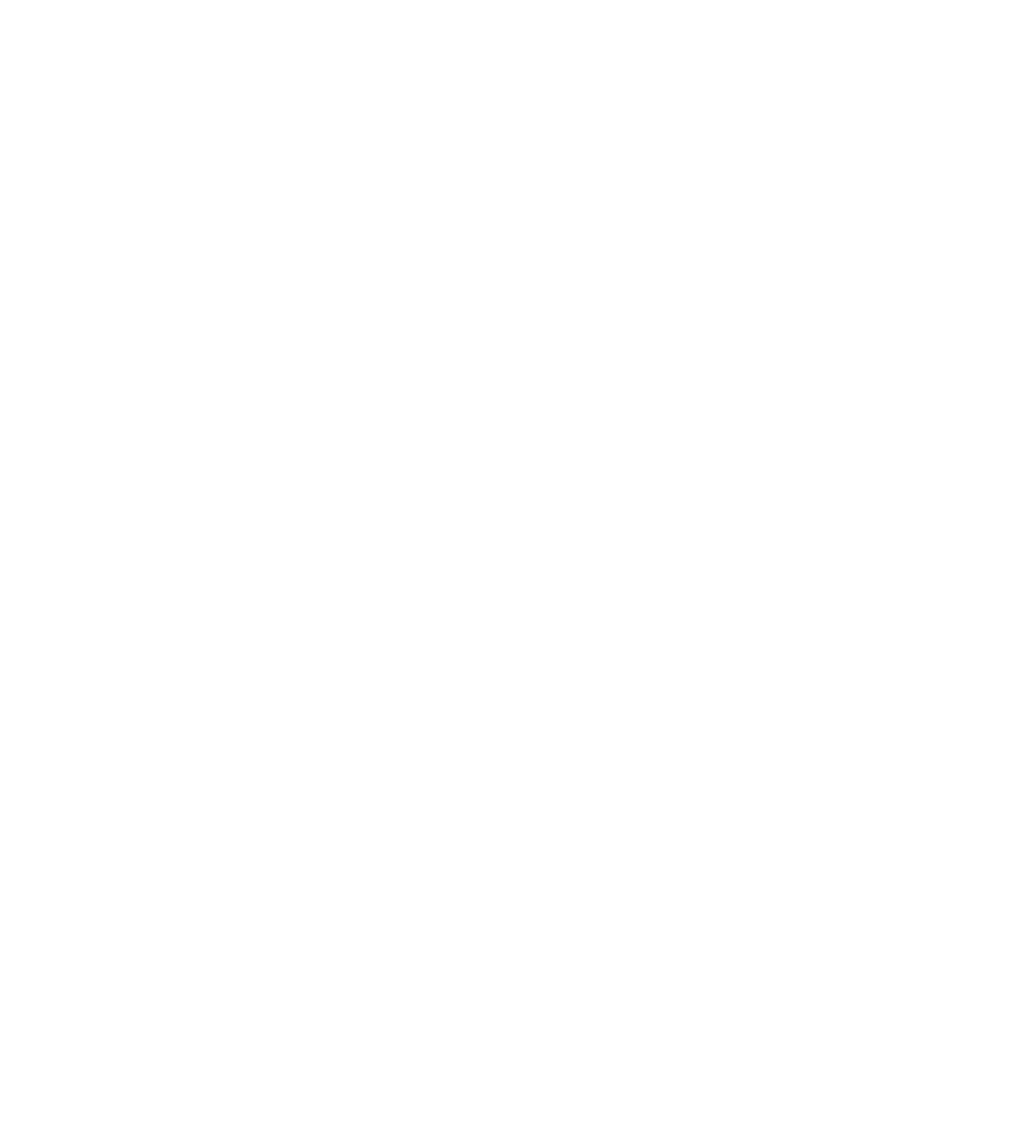
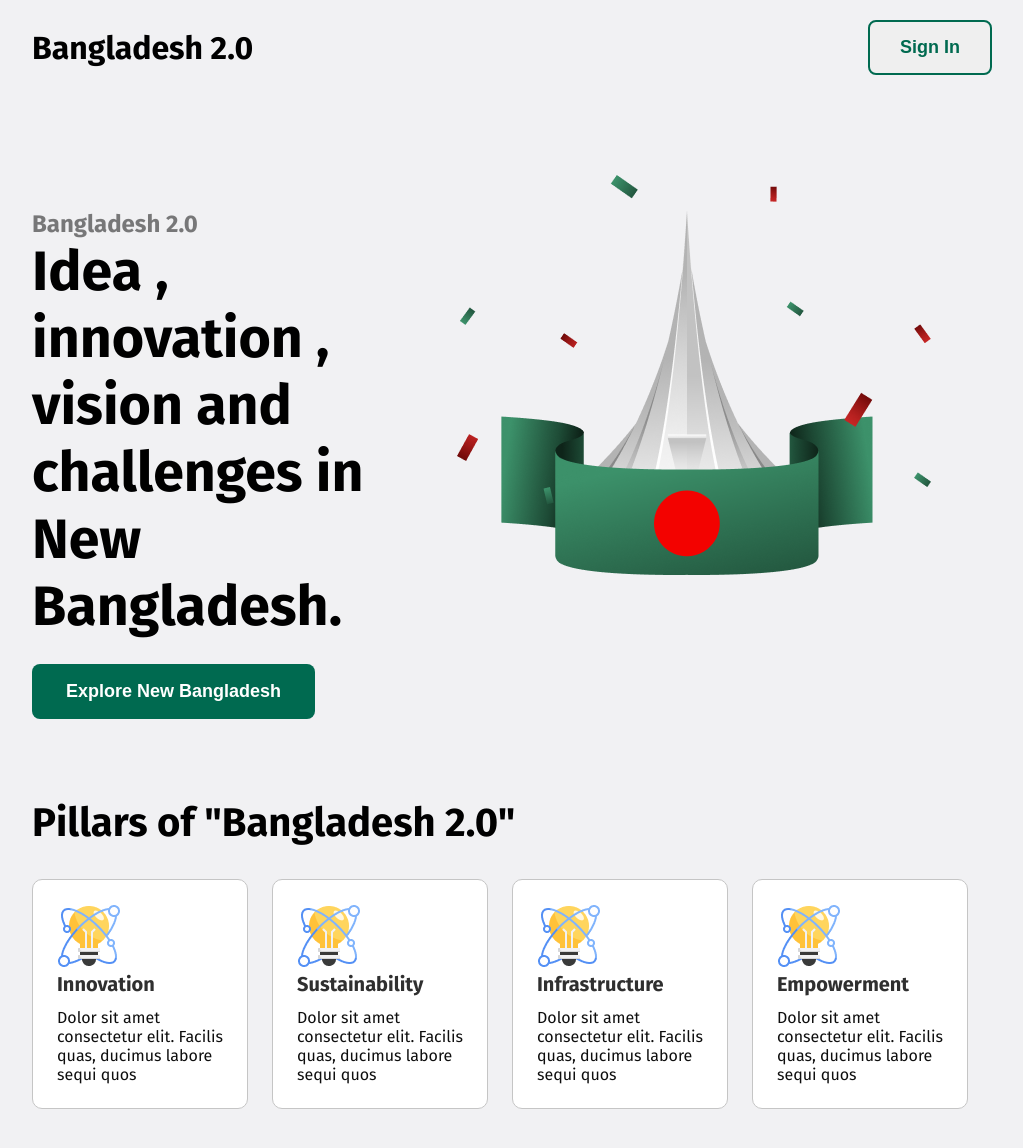
Before and after one commit to Charlie-033/B11-Assignment-1, a plain HTML site: page index.html in a window 1280 px wide. Shown: the whole page, without its empty margins (128-1151 px from the left). Before the commit the page ends 800 px from the top, so only its background shows below. Drawn offline with Linux system fonts and the light colour scheme; a web font is replaced by a local one.

Commit message:
create top part

```diff
--- a/index.html
+++ b/index.html
@@ -1,11 +1,75 @@
 <!DOCTYPE html>
 <html lang="en">
-<head>
-    <meta charset="UTF-8">
-    <meta name="viewport" content="width=device-width, initial-scale=1.0">
+  <head>
+    <meta charset="UTF-8" />
+    <meta name="viewport" content="width=device-width, initial-scale=1.0" />
     <title>B11-Assignment 1</title>
-</head>
-<body>
+    <link rel="stylesheet" href="styles/style.css" />
+    <style>
+      body {
+        font-family: "Fira Sans", serif;
+        font-weight: 400;
+        font-style: normal;
+        background-color: #F1F1F3;
+      }
+    </style>
+  </head>
+  <body>
+    <section class="one">
+      <div class="navbar">
+        <p class="Bangladesh">Bangladesh 2.0</p>
+        <button class="sign-in">Sign In</button>
+      </div>
 
-</body>
+      <div class="div-one">
+        <div class="one-left">
+          <p class="bd-2">Bangladesh 2.0</p>
+          <p class="dis-one-des">
+            Idea , innovation , vision and challenges in New Bangladesh.
+          </p>
+          <button class="explore-btn">Explore New Bangladesh</button>
+        </div>
+        <div class="img-one">
+          <img src="assets/hero.png" alt="" />
+        </div>
+      </div>
+    </section>
+    <section class="two">
+      <h1 class="div-two-h1">Pillars of "Bangladesh 2.0"</h1>
+      <div class="div-two">
+        <div class="div-two-content">
+          <img src="assets/card-icon.png" alt="" />
+          <p class="subhead">Innovation</p>
+          <p class="description-2">
+            Dolor sit amet consectetur elit. Facilis quas, ducimus labore sequi
+            quos
+          </p>
+        </div>
+        <div class="div-two-content">
+          <img src="assets/card-icon.png" alt="" />
+          <p class="subhead">Sustainability</p>
+          <p class="description-2">
+            Dolor sit amet consectetur elit. Facilis quas, ducimus labore sequi
+            quos
+          </p>
+        </div>
+        <div class="div-two-content">
+          <img src="assets/card-icon.png" alt="" />
+          <p class="subhead">Infrastructure</p>
+          <p class="description-2">
+            Dolor sit amet consectetur elit. Facilis quas, ducimus labore sequi
+            quos
+          </p>
+        </div>
+        <div class="div-two-content">
+          <img src="assets/card-icon.png" alt="" />
+          <p class="subhead">Empowerment</p>
+          <p class="description-2">
+            Dolor sit amet consectetur elit. Facilis quas, ducimus labore sequi
+            quos
+          </p>
+        </div>
+      </div>
+    </section>
+  </body>
 </html>
--- a/styles/style.css
+++ b/styles/style.css
@@ -0,0 +1,105 @@
+
+@import url('https://fonts.googleapis.com/css2?family=Fira+Sans:ital,wght@0,100;0,200;0,300;0,400;0,500;0,600;0,700;0,800;0,900;1,100;1,200;1,300;1,400;1,500;1,600;1,700;1,800;1,900&family=Inder&family=Merriweather:ital,wght@0,300;0,400;0,700;0,900;1,300;1,400;1,700;1,900&family=Open+Sans:ital,wght@0,300..800;1,300..800&family=Work+Sans:ital,wght@0,100..900;1,100..900&display=swap');
+
+*{
+    margin: 0px 0px;
+    padding: auto;
+    /* background-color: #F1F1F3; */
+}
+/* shared styles */
+.fira-sans-regular {
+    font-family: "Fira Sans", serif;
+    font-weight: 400;
+    font-style: normal;
+  }
+.bgc-one{
+    background-color: #C6E4D6;
+}
+
+/* nav styles */
+
+.navbar{
+   display: flex;
+   justify-content: space-between;
+   align-items: center;
+   margin: 20px 160px ;
+}
+.Bangladesh{
+    font-size: 32px;
+    font-weight: bold;
+}
+.sign-in{
+    color: #006A50;
+    border: 2px solid #006A50 ;
+    font-size: 18px;
+    font-weight: bold;
+    padding: 15px 30px;
+    border-radius: 8px;
+}
+/* div-one styles */
+.div-one{
+    display: flex;
+    margin:20px 160px;
+    /* background-color: #C6E4D6; */
+    border-radius: 24px;
+}
+.one-left{
+    width: 50%;
+}
+
+.bd-2{
+   font-size: 24px;
+   font-weight: bold;
+   color: #0e0e0e88;
+   margin-top: 115px;
+}
+.dis-one-des{
+    font-size: 55.5px;
+    font-weight: bold;
+}
+.explore-btn{
+    font-size: 18px ;
+    font-weight: bold;
+    border-radius: 8px;
+    padding: 17px 34px;
+    color: white;
+    background-color: #006A50;
+    border: none;
+    margin-top: 24px ;
+}
+
+.img-one{
+    margin: 80px 60px;
+}
+
+/* div-two styles */
+.two{
+    margin: 80px 160px;
+}
+.div-two {
+    display: flex;
+    justify-content: space-between;
+
+}
+.div-two-h1{
+    font-size: 40px;
+    margin-bottom: 32px;
+}
+.div-two-content{
+    border: 1px solid rgb(197, 197, 197);
+    border-radius: 10px;
+    margin-right: 24px;
+    padding: 24px;
+    background-color: white;
+}
+.subhead{
+    font-size: 20px;
+    font-weight: bold;
+    color: #0e0e0edc;
+    margin-bottom: 12px;
+}
+.description-2{
+    font-size: 16px;
+    color: #0E0E0E;
+    word-spacing: 0px;
+}
```
